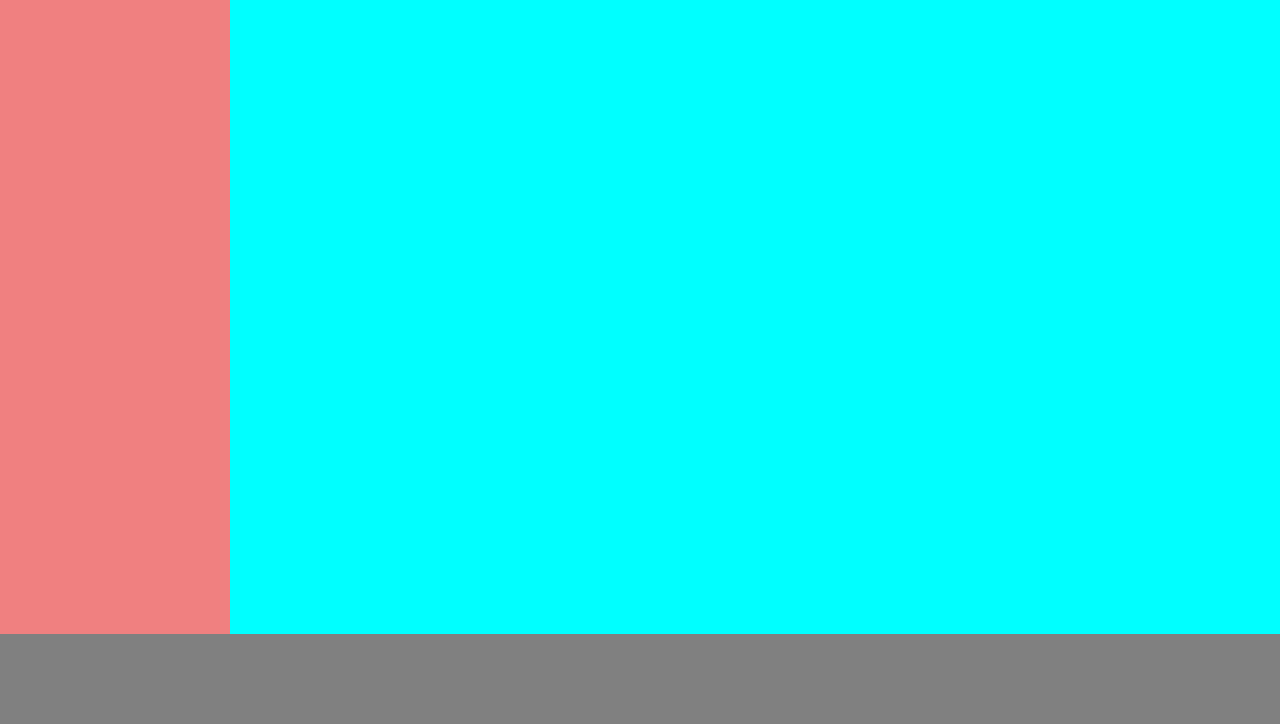
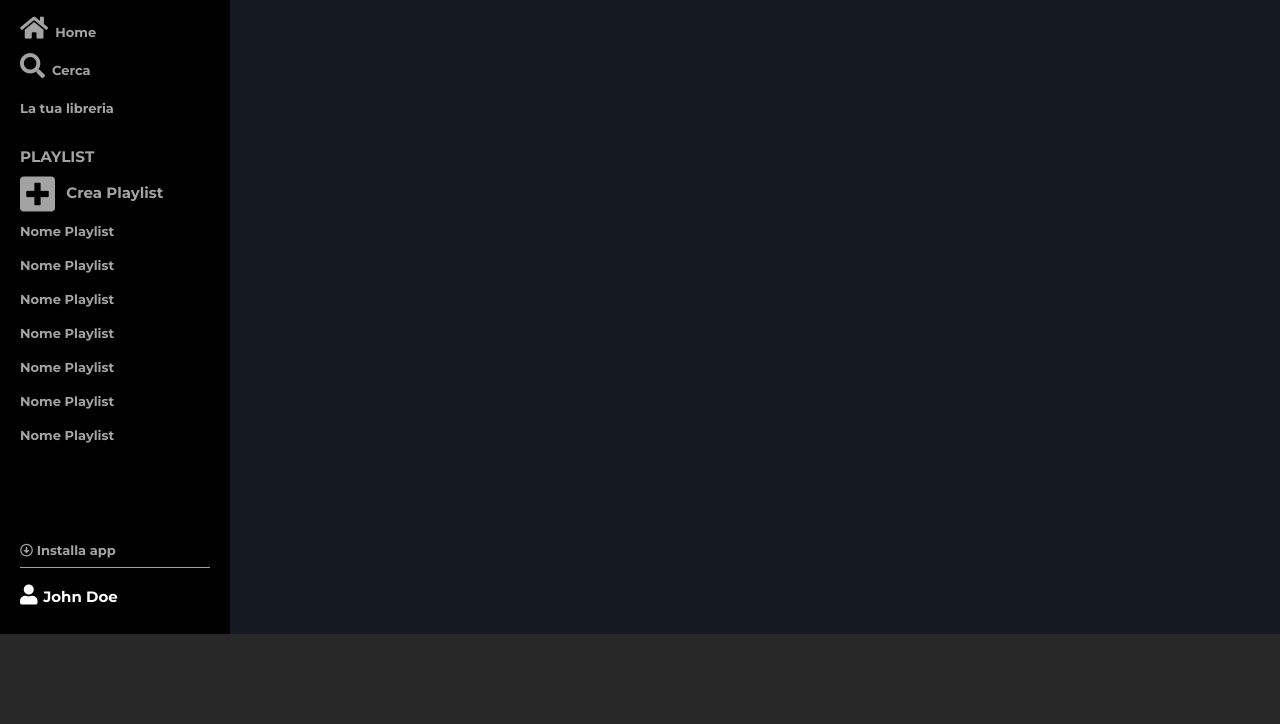
Before and after one commit to salvomel/html-css-spotifyweb, a plain HTML site: page index.html in a window 1280 px wide. Shown: the part 76-800 px from the top of the page. Drawn offline with Linux system fonts and the light colour scheme.

Commit message:
main nav left

```diff
--- a/css/style.css
+++ b/css/style.css
@@ -15,6 +15,14 @@ body {
     height: 100vh;
 }
 
+li {
+    list-style-type: none;
+}
+
+.actions-icon {
+    font-size: 25px;
+}
+
 /* MAIN */
 main {
     width: 100%;
@@ -27,9 +35,41 @@ main {
     width: 230px;
     height: 100%;
     float: left;
+    display: flex;
+    flex-direction: column;
+    padding: 20px;
+    line-height: 34px;
+    background-color: black;
+    color: #a3a3a3;
+    font-size: 13px;
+    font-weight: bold;
+}
 
-    /* test */
-    background-color: lightcoral;
+.logo {
+    width: 70%;
+}
+
+.nav-actions {
+    margin: 15px 0;
+}
+
+.nav-playlist {
+    flex-grow: 1;
+    overflow: hidden;
+}
+
+.nav-playlist ul {
+    overflow-y: auto;
+    height: 80%;
+}
+
+.playlist-icon {
+    font-size: 40px;
+    vertical-align: middle;
+}
+
+#create {
+    font-size: 15px;
 }
 
 /* Main content */
@@ -37,9 +77,26 @@ main {
     width: calc(100% - 230px);
     height: 100%;
     float: left;
+    background-color: #141922;
+}
 
-    /* test */
-    background-color: cyan;
+/* Nav user */
+.user::before {
+    display: block;
+	content: '';
+	width: 100%;
+	height: 1px;
+	background-color: #a3a3a3;
+    margin-bottom: 10px;
+}
+
+.user {
+    font-size: 15px;
+    color: white;
+}
+
+.user-icon {
+    font-size: 20px;
 }
 
 
@@ -48,6 +105,5 @@ footer {
     height: 90px;
     width: 100%;
 
-    /* test */
-    background-color: grey;
+    background-color: #282828;
 }
--- a/index.html
+++ b/index.html
@@ -21,6 +21,50 @@
             <!-- Main nav -->
             <div class="main-nav">
 
+                <div class="logo">
+                    <img src="img/logo.svg" alt="Logo Spotify">
+                </div>
+
+                <div class="nav-actions">
+                    <ul>
+                        <li>
+                            <span class="actions-icon"><i class="fas fa-home"></i> </span>Home
+                        </li>
+                        <li>
+                            <span class="actions-icon"><i class="fas fa-search"></i> </span>Cerca
+                        </li>
+                        <li>
+                            <span class="actions-icon"> </span>La tua libreria
+                        </li>
+                    </ul>
+                </div>
+
+                <div class="nav-playlist">
+                    <h3>PLAYLIST</h3>
+                    <ul>
+                        <li>
+                            <span class="playlist-icon"><i class="fas fa-plus-square"></i> </span>
+                            <span id="create">Crea Playlist</span>
+                        </li>
+                        <li>Nome Playlist</li>
+                        <li>Nome Playlist</li>
+                        <li>Nome Playlist</li>
+                        <li>Nome Playlist</li>
+                        <li>Nome Playlist</li>
+                        <li>Nome Playlist</li>
+                        <li>Nome Playlist</li>
+                    </ul>
+                </div>
+
+                <div class="nav-user">
+                    <div class="install">
+                        <i class="far fa-arrow-alt-circle-down"></i> Installa app
+                    </div>
+
+                    <div class="user">
+                        <span class="user-icon"><i class="fas fa-user"></i> </span>John Doe
+                    </div>
+                </div>
             </div>
 
             <!-- Main content -->
```
